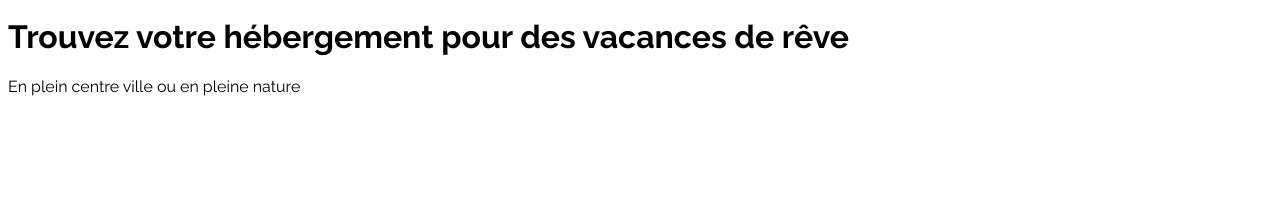
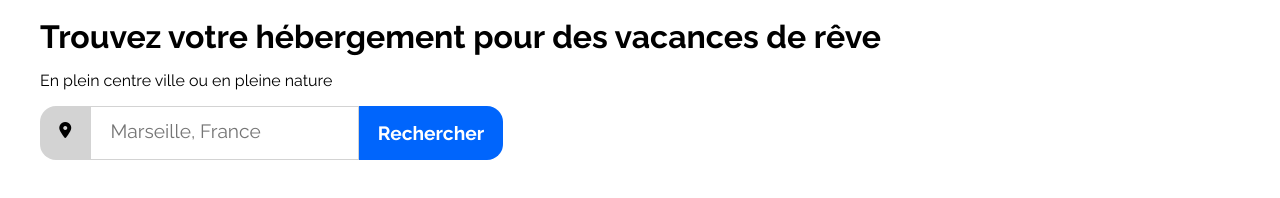
Before and after one commit to masudpara/booki, a plain HTML site: page index.html in a window 1280 px wide. Shown: the part 108-306 px from the top of the page. Drawn offline with Linux system fonts and the light colour scheme.

Commit message:
search form

```diff
--- a/css/style.css
+++ b/css/style.css
@@ -11,6 +11,7 @@ a {
     text-decoration: none;
 }
 
+/* NAVBAR */
 nav {
     display: flex;
     align-items: center;
@@ -40,7 +41,7 @@ nav a:hover {
     color: #0065fc;
 }
 
-@media (max-width: 800px) {
+@media (max-width: 768px) {
     .sub-nav {
         order:1;
         flex-basis: 100%;
@@ -56,3 +57,44 @@ nav a:hover {
         border-top-color: transparent;
     }
 }
+
+/* BODY */
+.wrapper {
+    padding: 0 2rem;
+}
+
+.wrapper h1, .wrapper p {
+    margin-bottom: 1rem;
+}
+
+/* SEARCH */
+.search {
+    display:flex;
+}
+
+.search i, .search input, .search button {
+    padding: 1rem 1.2rem;
+}
+.search i {
+    background-color: lightgrey;
+    border-radius: 1rem 0 0 1rem ;
+}
+
+.search input {
+    padding-right: 6rem;
+    border: 1px solid lightgrey;
+}
+
+.search input::placeholder {
+    font-size: 1.2rem;
+}
+
+.search button {
+    background-color: #0065fc;
+    color: white;
+    font-size: 1.2rem;
+    font-weight: bold;
+    border-radius: 0 1rem 1rem 0;
+    border: none;
+    cursor: pointer;
+}
--- a/index.html
+++ b/index.html
@@ -6,6 +6,7 @@
     <title>Booki</title>
 
     <!-- Stylesheets -->
+    <script src="https://kit.fontawesome.com/c93cceac43.js" crossorigin="anonymous"></script>
     <link type="text/css" rel="stylesheet" href="css/style.css">
     <link rel="stylesheet" href="https://cdn.jsdelivr.net/npm/@fortawesome/fontawesome-free@5.15.4/css/fontawesome.min.css">
 </head>
@@ -22,15 +23,17 @@
         </nav>
     </header>
 
-<!--Recherche-->
-    <main>
-        <div>
+    <main class="wrapper">
+        <!--Headings-->
             <h1 class="title-h1">Trouvez votre hébergement pour des vacances de rêve</h1>
             <p class="subtitle">En plein centre ville ou en pleine nature</p>
+
+        <!--Research-->
+        <div class="search">
+            <i class="fa-solid fa-location-dot"></i>
+            <input type="text" placeholder="Marseille, France">
+            <button>Rechercher</button>
         </div>
-
-
-
     </main>
 
 
```
